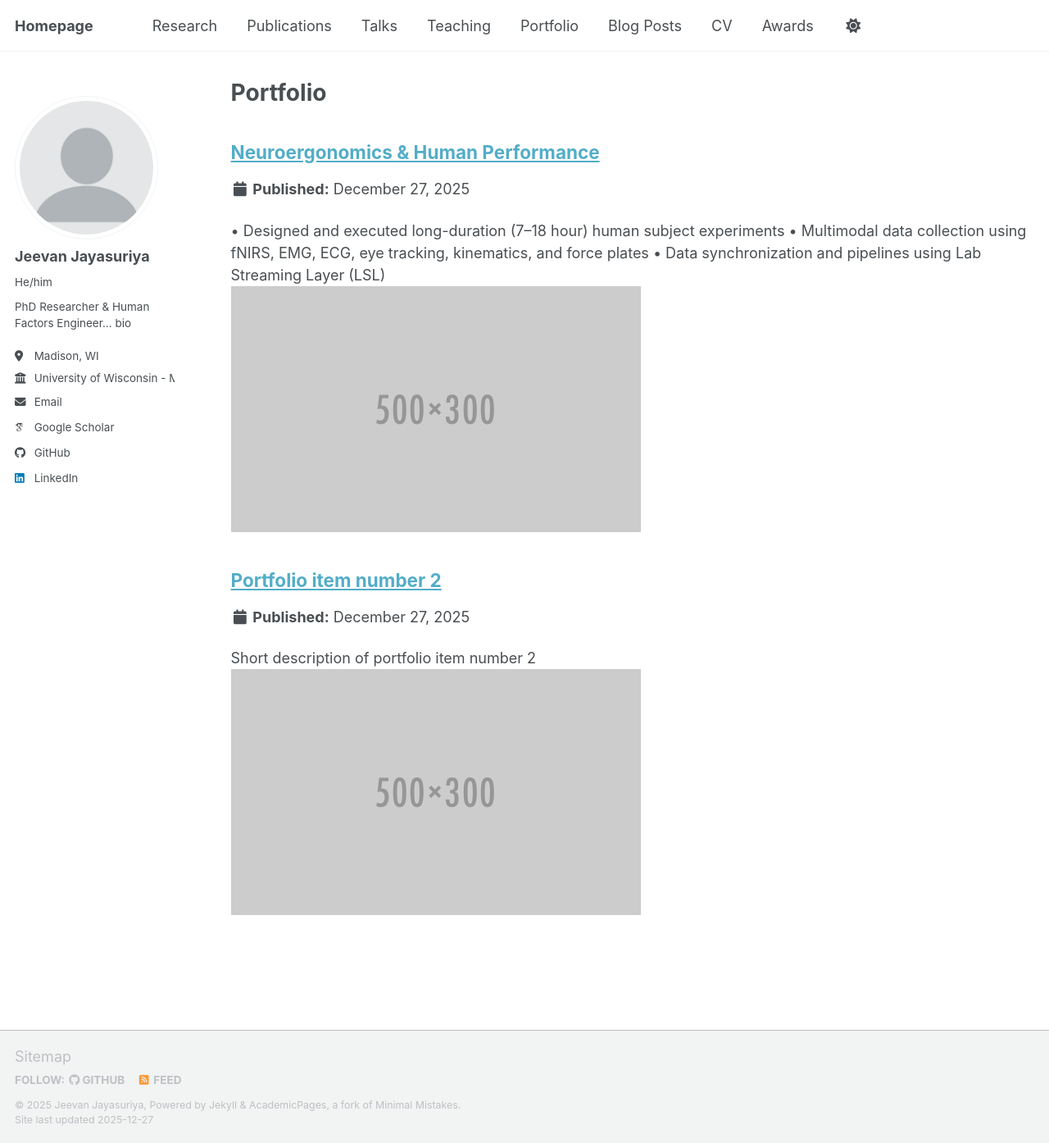
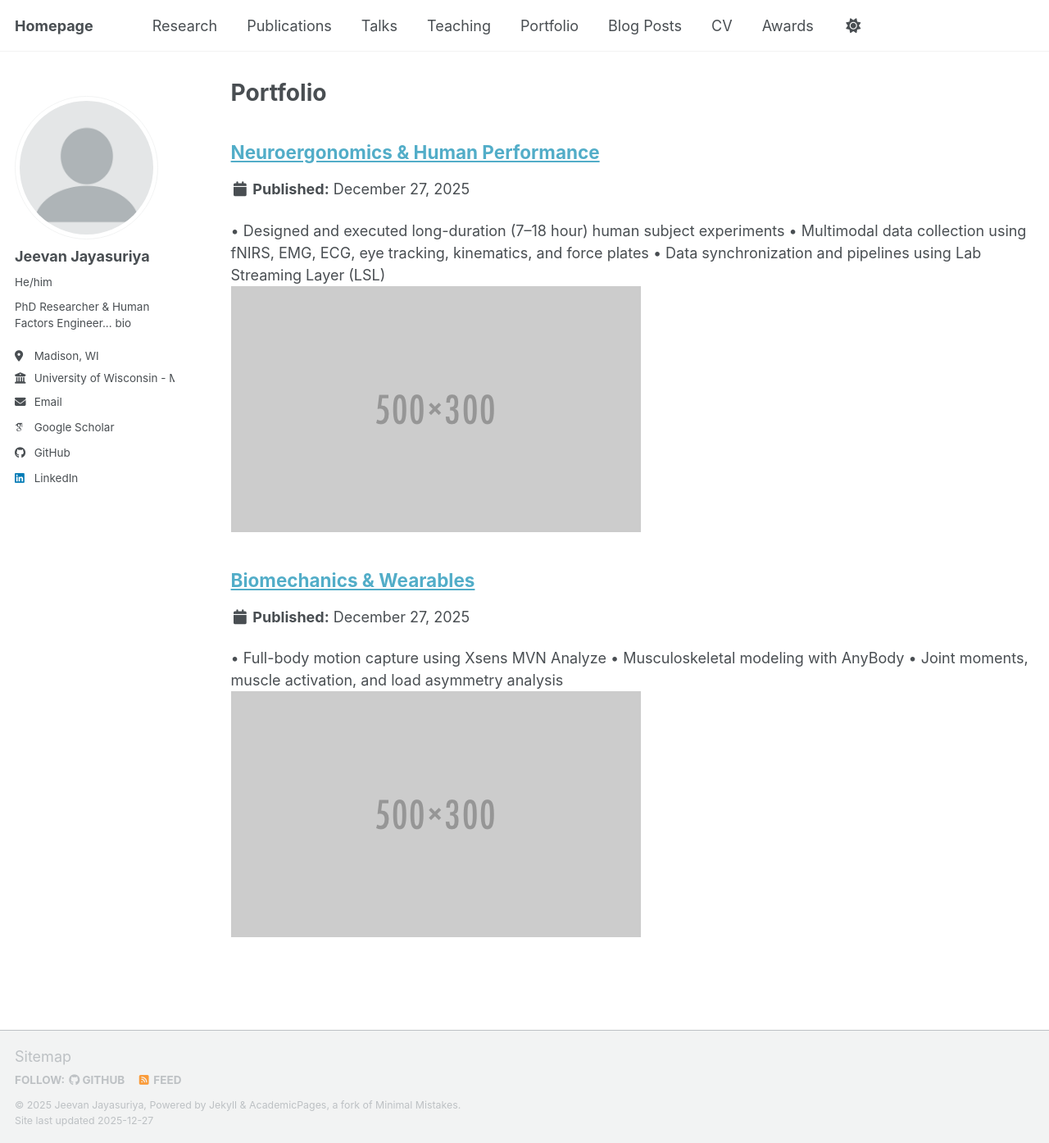
Before and after one commit to Kushi-Jj/kushi-bio.github.io, a Jekyll site: the page built from _pages/portfolio.html, in a window 1280 px wide and 1394 px high. Shown: the whole window at 82% size. Built offline with Jekyll 4.4.1, drawn with Linux system fonts in a browser that asks for light colours; some web fonts are replaced; a script bundle is joined from its source files by our own code; library files that are not in the unit come from our copies.

Commit message:
Update portfolio item title and excerpt

```diff
--- a/_portfolio/portfolio-2.html
+++ b/_portfolio/portfolio-2.html
@@ -1,6 +1,9 @@
 ---
-title: "Portfolio item number 2"
-excerpt: "Short description of portfolio item number 2 <br/><img src='/images/500x300.png'>"
+title: "Biomechanics & Wearables"
+excerpt: "
+• Full-body motion capture using Xsens MVN Analyze
+• Musculoskeletal modeling with AnyBody
+• Joint moments, muscle activation, and load asymmetry analysis <br/><img src='/images/500x300.png'>"
 collection: portfolio
 ---
 
```
